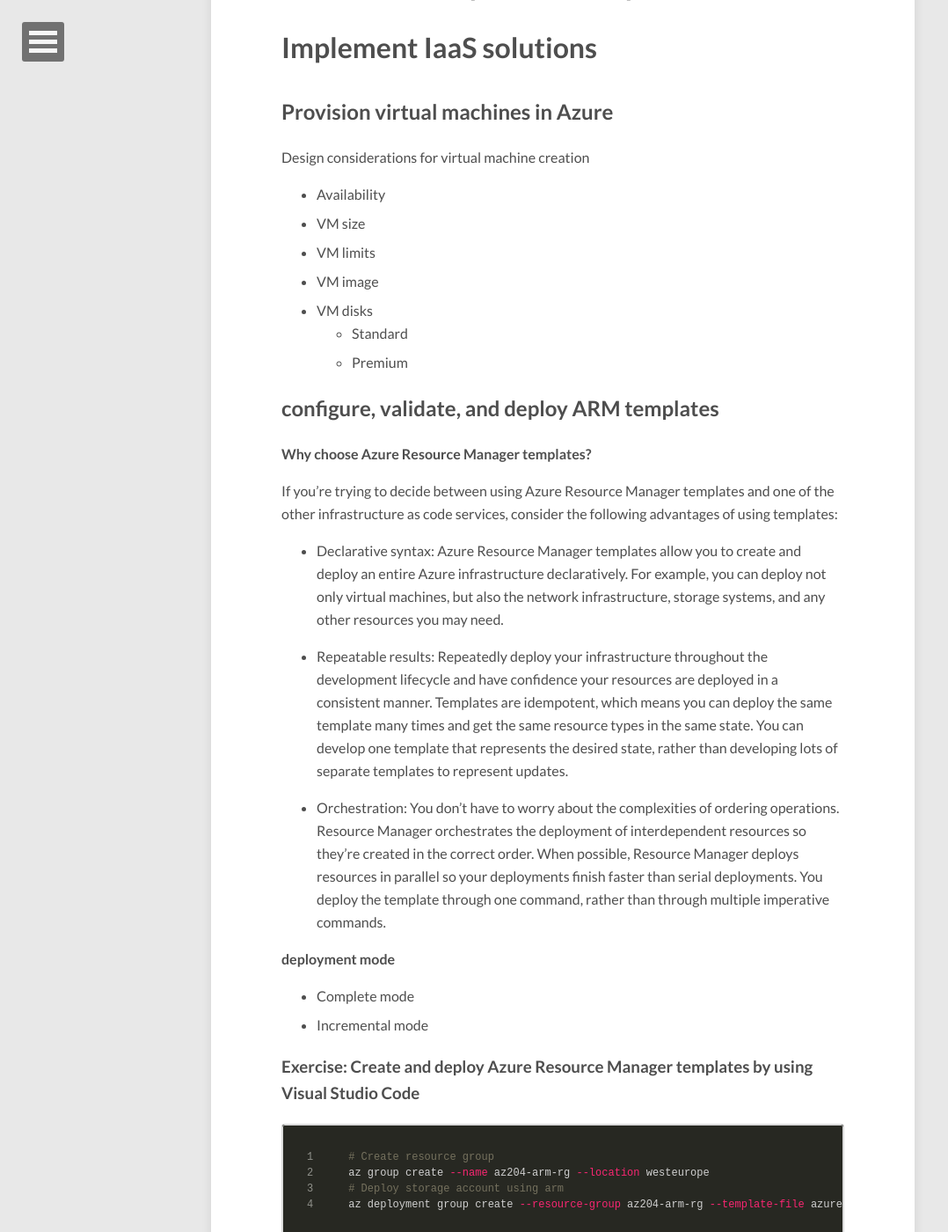
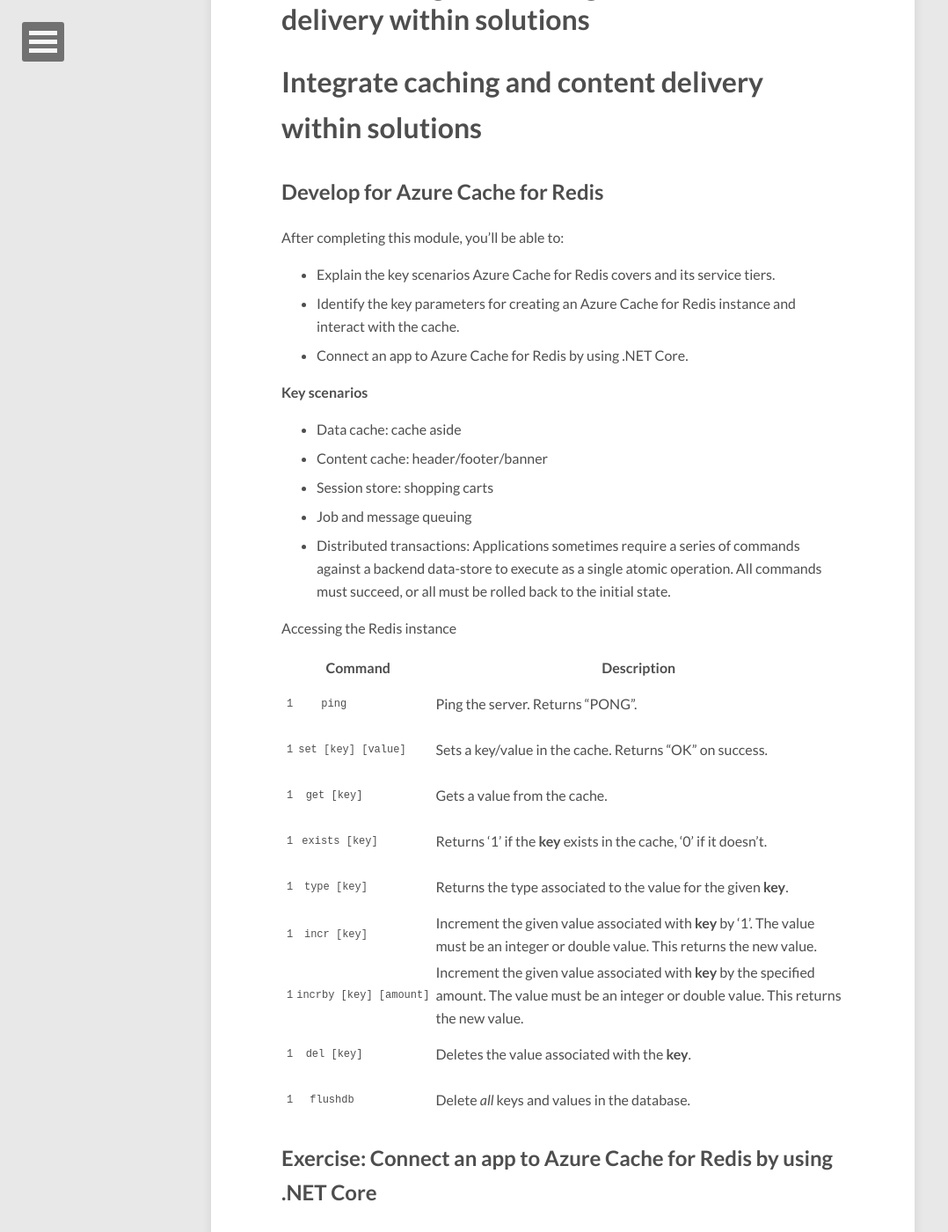
Before and after one commit to fanshaohua-fan/fanshaohua-fan.github.io, a Jekyll site: the page built from index.html, in a window 1280 px wide and 1400 px high, scrolled down 579 px. Shown: the whole window at 88% size, without its empty margins (0-1078 px from the left). Built offline with Jekyll 4.4.1, drawn with Linux system fonts in a browser that asks for light colours; nearby versions of some CDN libraries; the list of posts is cut into pages by our own code; some of the changed text lies outside the part shown.

Commit message:
Azure Cache for Redis

```diff
--- a/_posts/2021-10-25-AZ204.md
+++ b/_posts/2021-10-25-AZ204.md
@@ -398,4 +398,6 @@
 **import certificate into key vault**
 ![](/images/2021-11-01-20-33-42.png)
 
+### implement Managed Identities for Azure resources
+
 ## Reference
--- /dev/null
+++ b/_posts/2021-12-10-AZ204 Cache.md
@@ -0,0 +1,41 @@
+---
+layout: post
+title:  "AZ204: Integrate caching and content delivery within solutions"
+categories: azure
+tags:   azure az204 cache
+---
+
+# [Integrate caching and content delivery within solutions](https://docs.microsoft.com/en-us/learn/paths/az-204-integrate-caching-content-delivery-within-solutions/)
+
+## Develop for Azure Cache for Redis
+
+After completing this module, you'll be able to:
+
+- Explain the key scenarios Azure Cache for Redis covers and its service tiers.
+- Identify the key parameters for creating an Azure Cache for Redis instance and interact with the cache.
+- Connect an app to Azure Cache for Redis by using .NET Core.
+
+**Key scenarios**
+
+ - Data cache: cache aside
+ - Content cache: header/footer/banner
+ - Session store: shopping carts
+ - Job and message queuing
+ - Distributed transactions: Applications sometimes require a series of commands against a backend data-store to execute as a single atomic operation. All commands must succeed, or all must be rolled back to the initial state.
+
+
+Accessing the Redis instance
+
+| Command | Description |
+| --- | --- |
+| `ping` | Ping the server. Returns "PONG". |
+| `set [key] [value]` | Sets a key/value in the cache. Returns "OK" on success. |
+| `get [key]` | Gets a value from the cache. |
+| `exists [key]` | Returns '1' if the **key** exists in the cache, '0' if it doesn't. |
+| `type [key]` | Returns the type associated to the value for the given **key**. |
+| `incr [key]` | Increment the given value associated with **key** by '1'. The value must be an integer or double value. This returns the new value. |
+| `incrby [key] [amount]` | Increment the given value associated with **key** by the specified amount. The value must be an integer or double value. This returns the new value. |
+| `del [key]` | Deletes the value associated with the **key**. |
+| `flushdb` | Delete *all* keys and values in the database. |
+
+## Exercise: Connect an app to Azure Cache for Redis by using .NET Core
```
